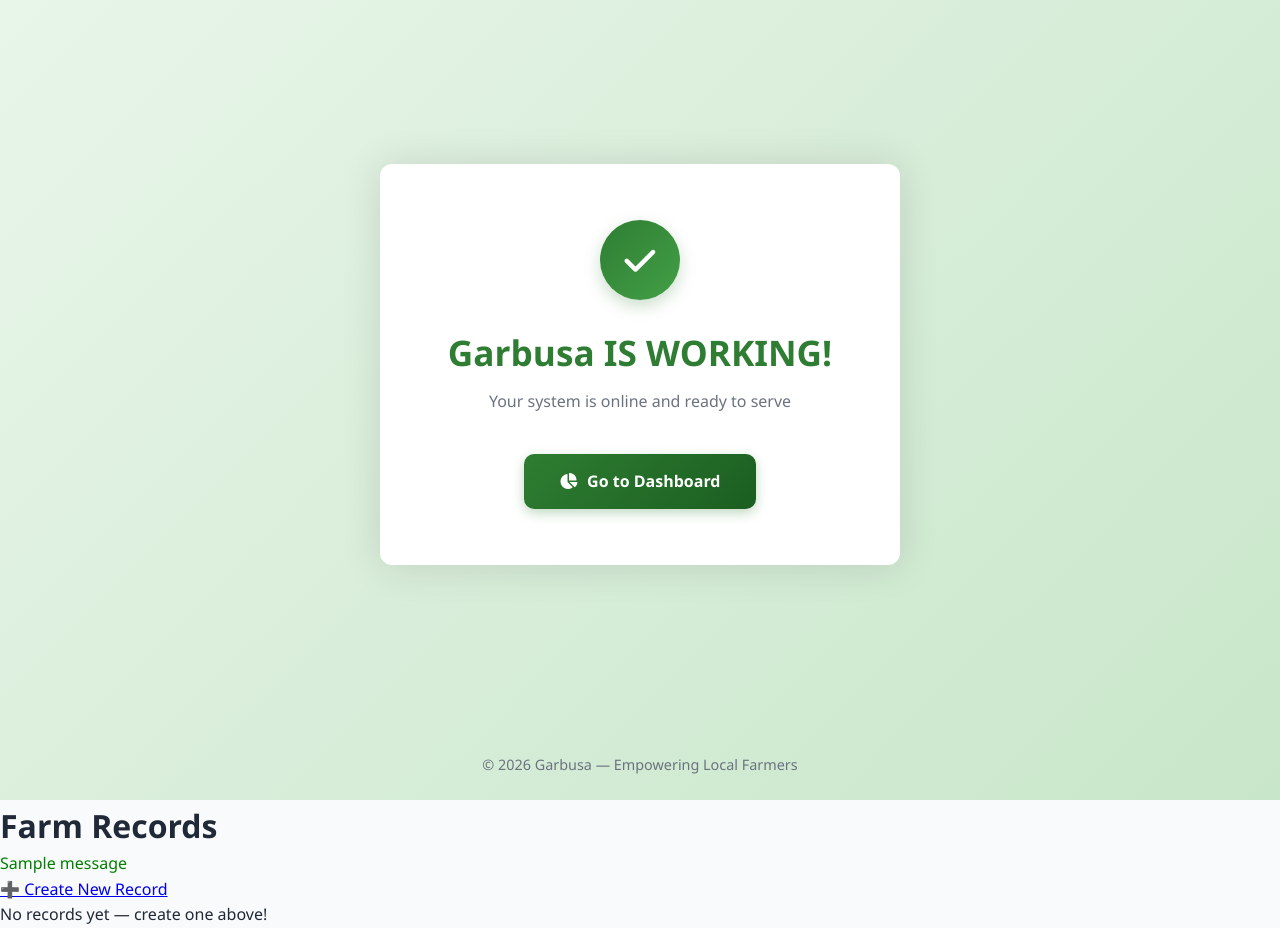
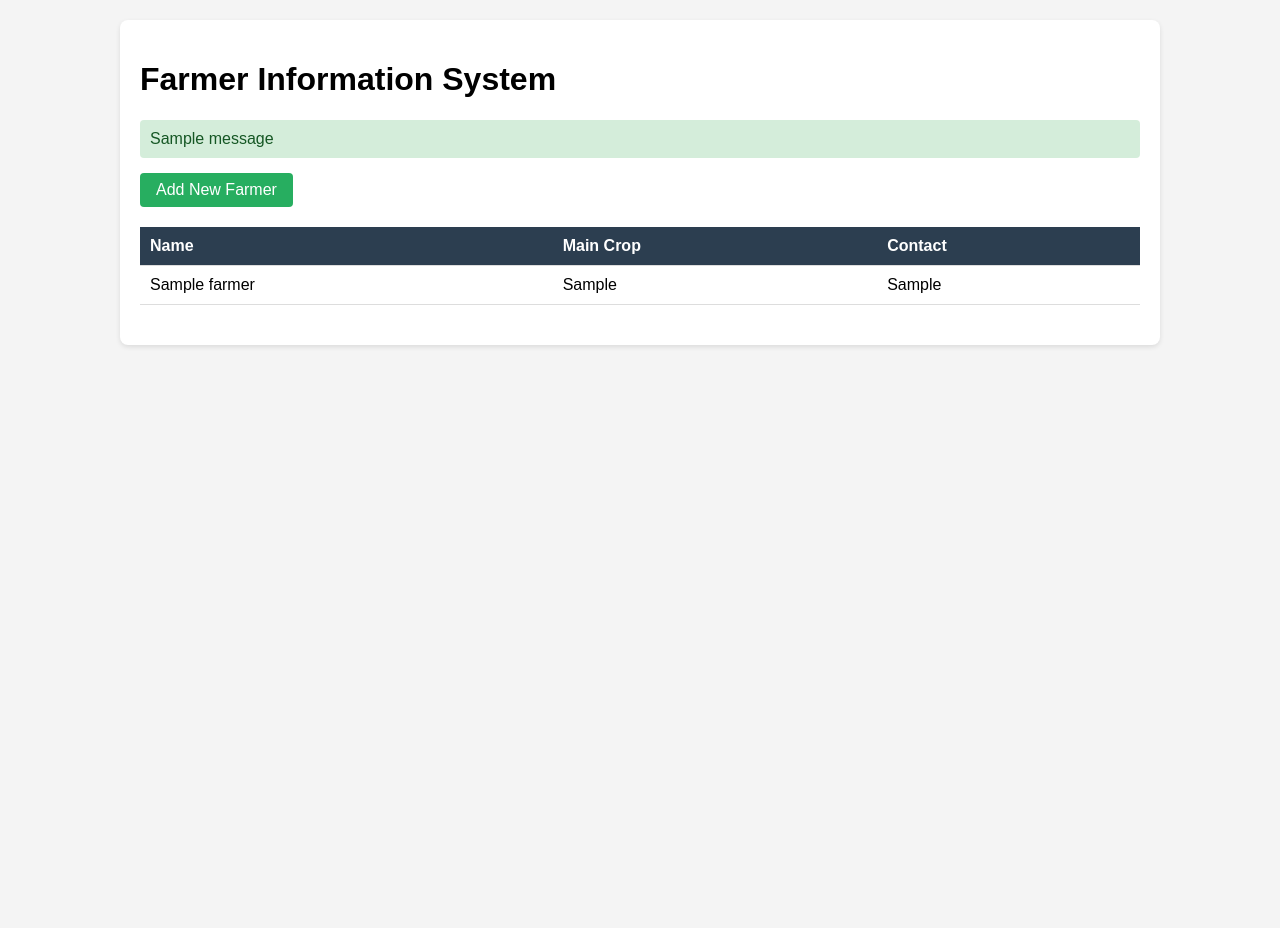
Before and after one commit to Hahaha62736266/Garbusa, a Flask app: page / in a window 1280 px wide. After the commit the page ends 347 px from the top, so only its background shows below. Run offline with Flask 3, Linux system fonts and the light colour scheme; tables that the repository leaves empty or names only in its code hold one stand-in row (values such as "Sample post"); one stand-in notice (Sample message) is shown.

Commit message:
Update index.html

```diff
--- a/templates/index.html
+++ b/templates/index.html
@@ -3,76 +3,32 @@
 <head>
     <meta charset="UTF-8">
     <meta name="viewport" content="width=device-width, initial-scale=1.0">
-    <title>Garbusa | Farmer Support System</title>
-    <link rel="stylesheet" href="{{ url_for('static', filename='css/style.css') }}">
-    <link rel="stylesheet" href="https://cdnjs.cloudflare.com/ajax/libs/font-awesome/6.4.0/css/all.min.css">
+    <title>Garbusa — Farmer Support</title>
+    <style>
+        body { font-family: Arial, sans-serif; margin: 0; padding: 20px; background: #f4f4f4; }
+        .container { max-width: 1000px; margin: 0 auto; background: white; padding: 20px; border-radius: 8px; box-shadow: 0 2px 5px rgba(0,0,0,0.1); }
+        table { width: 100%; border-collapse: collapse; margin: 20px 0; }
+        th, td { padding: 10px; text-align: left; border-bottom: 1px solid #ddd; }
+        th { background: #2c3e50; color: white; }
+        .btn { display: inline-block; padding: 8px 16px; background: #27ae60; color: white; text-decoration: none; border-radius: 4px; }
+        .flash { padding: 10px; background: #d4edda; color: #155724; margin-bottom: 15px; border-radius: 4px; }
+    </style>
 </head>
 <body>
-    <div class="page-container">
-        <main class="hero-section">
-            <div class="status-card">
-                <div class="status-icon">
-                    <i class="fas fa-check"></i>
-                </div>
-                <h1 class="main-heading">Garbusa IS WORKING!</h1>
-                <p class="subtext">Your system is online and ready to serve</p>
-                <a href="/dashboard" class="dashboard-link">
-                    <i class="fas fa-chart-pie"></i>
-                    Go to Dashboard
-                </a>
-            </div>
-        </main>
-
-        <footer class="footer">
-            <p>© 2026 Garbusa — Empowering Local Farmers</p>
-        </footer>
+    <div class="container">
+        <h1>Farmer Information System</h1>
+        {% with messages = get_flashed_messages() %}
+          {% if messages %}
+            {% for msg in messages %}<p class="flash">{{ msg }}</p>{% endfor %}
+          {% endif %}
+        {% endwith %}
+        <a href="{{ url_for('add_farmer') }}" class="btn">Add New Farmer</a>
+        <table>
+            <tr><th>Name</th><th>Main Crop</th><th>Contact</th></tr>
+            {% for f in farmers %}
+            <tr><td>{{ f.name }}</td><td>{{ f.crop }}</td><td>{{ f.contact }}</td></tr>
+            {% endfor %}
+        </table>
     </div>
 </body>
 </html>
-
-<!DOCTYPE html>
-<html>
-<head>
-  <meta charset="UTF-8">
-  <title>Farm Records</title>
-  <style>
-    .flash-success { color: green; }
-    .flash-error { color: red; }
-    table { border-collapse: collapse; width: 100%; margin: 1rem 0; }
-    th, td { border: 1px solid #ddd; padding: 0.5rem; text-align: left; }
-    th { background: #f5f5f5; }
-  </style>
-</head>
-<body>
-  <h1>Farm Records</h1>
-  {% with messages = get_flashed_messages(with_categories=true) %}
-    {% if messages %}
-      {% for cat, msg in messages %}<p class="flash-{{cat}}">{{ msg }}</p>{% endfor %}
-    {% endif %}
-  {% endwith %}
-
-  <p><a href="{{ url_for('create') }}">➕ Create New Record</a></p>
-
-  {% if records %}
-  <table>
-    <tr>
-      <th>Name</th><th>Type</th><th>Location</th><th>Area (ha)</th><th>Crop</th><th>Actions</th>
-    </tr>
-    {% for rec in records %}
-    <tr>
-      <td>{{ rec.name }}</td>
-      <td>{{ rec.record_type }}</td>
-      <td>{{ rec.location }}</td>
-      <td>{{ rec.area_ha }}</td>
-      <td>{{ rec.primary_crop or '-' }}</td>
-      <td>
-        <a href="{{ url_for('edit', record_id=rec.id) }}">Edit</a>
-      </td>
-    </tr>
-    {% endfor %}
-  </table>
-  {% else %}
-  <p>No records yet — create one above!</p>
-  {% endif %}
-</body>
-</html>
```
